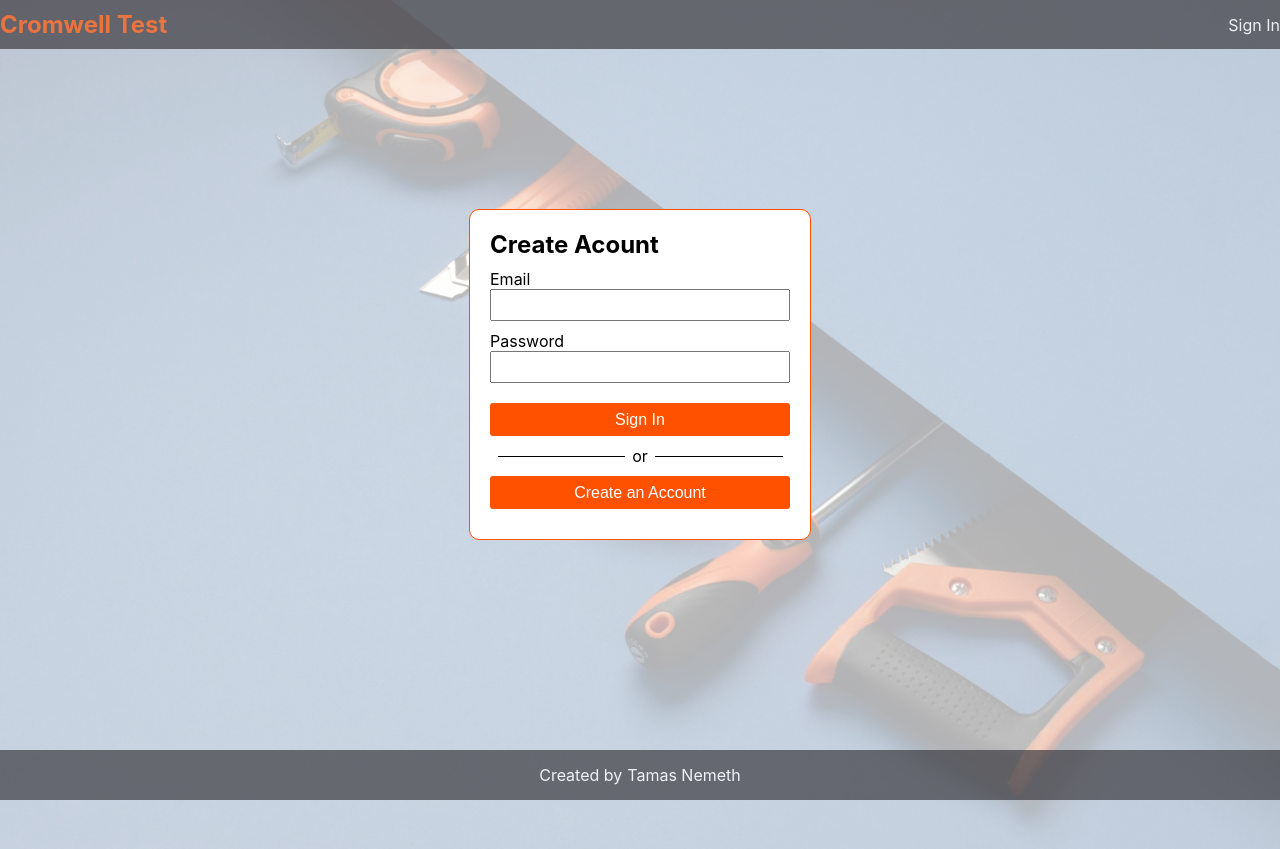
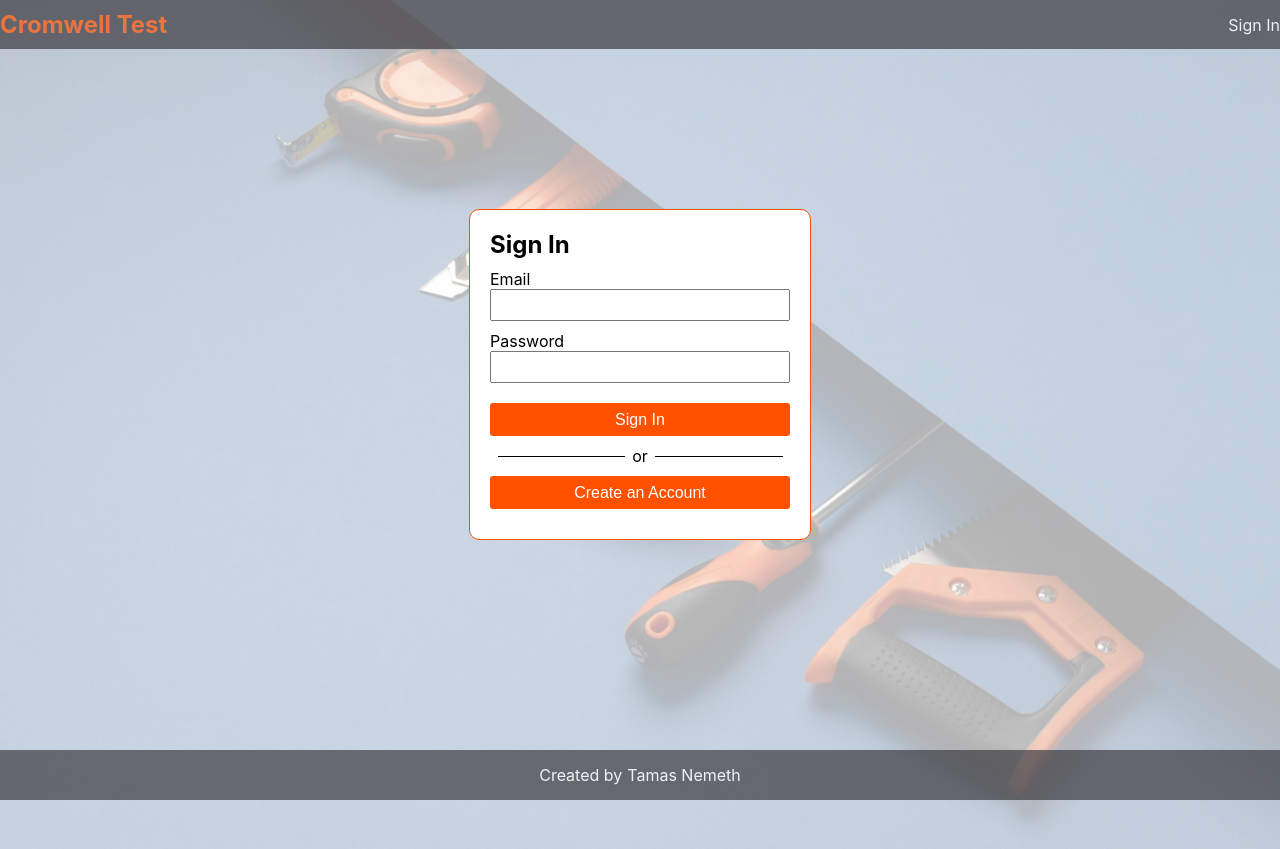
Before and after one commit to nemetht91/Cromwell-Test, a React (Create React App) app in the folder client/: page /login in a window 1280 px wide. Built offline with nearby package versions, Linux system fonts and the light colour scheme.

Commit message:
fix typo

```diff
--- a/client/src/Components/routes/LoginPage.jsx
+++ b/client/src/Components/routes/LoginPage.jsx
@@ -60,7 +60,7 @@ function LogInPage(){
     return <div className="login page">
         {errors.length > 0 && <ErrorMessages messages={errors}/>}
         <div className="card">
-            <h2>Create Acount</h2>
+            <h2>Sign In</h2>
             <form >
                 <InputBox name="email" label="Email" type="text" updateField={updateUser} value={data.email}/>
                 <InputBox name="password" label="Password" type="password" updateField={updateUser} value={data.password}/>
```
